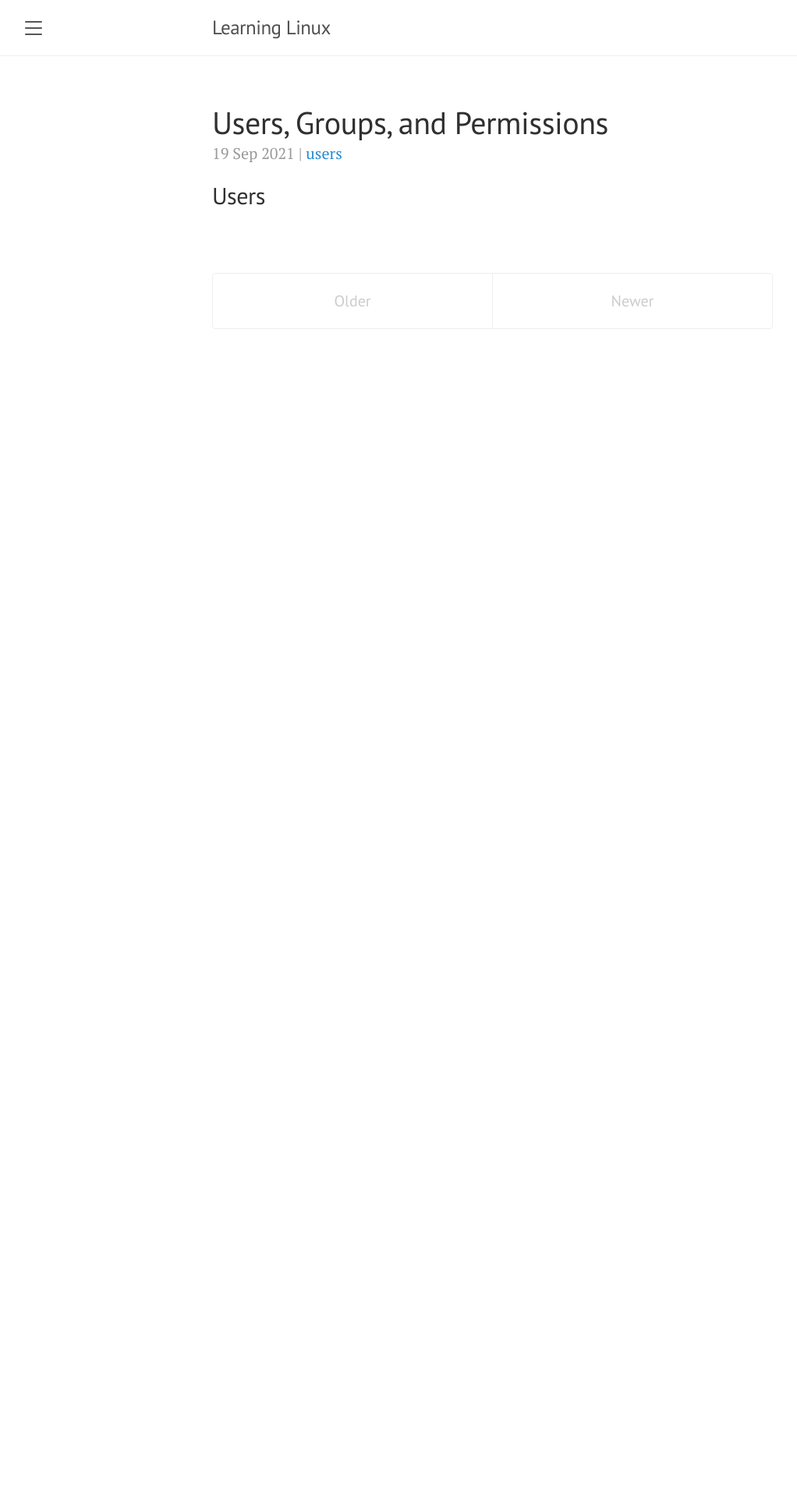
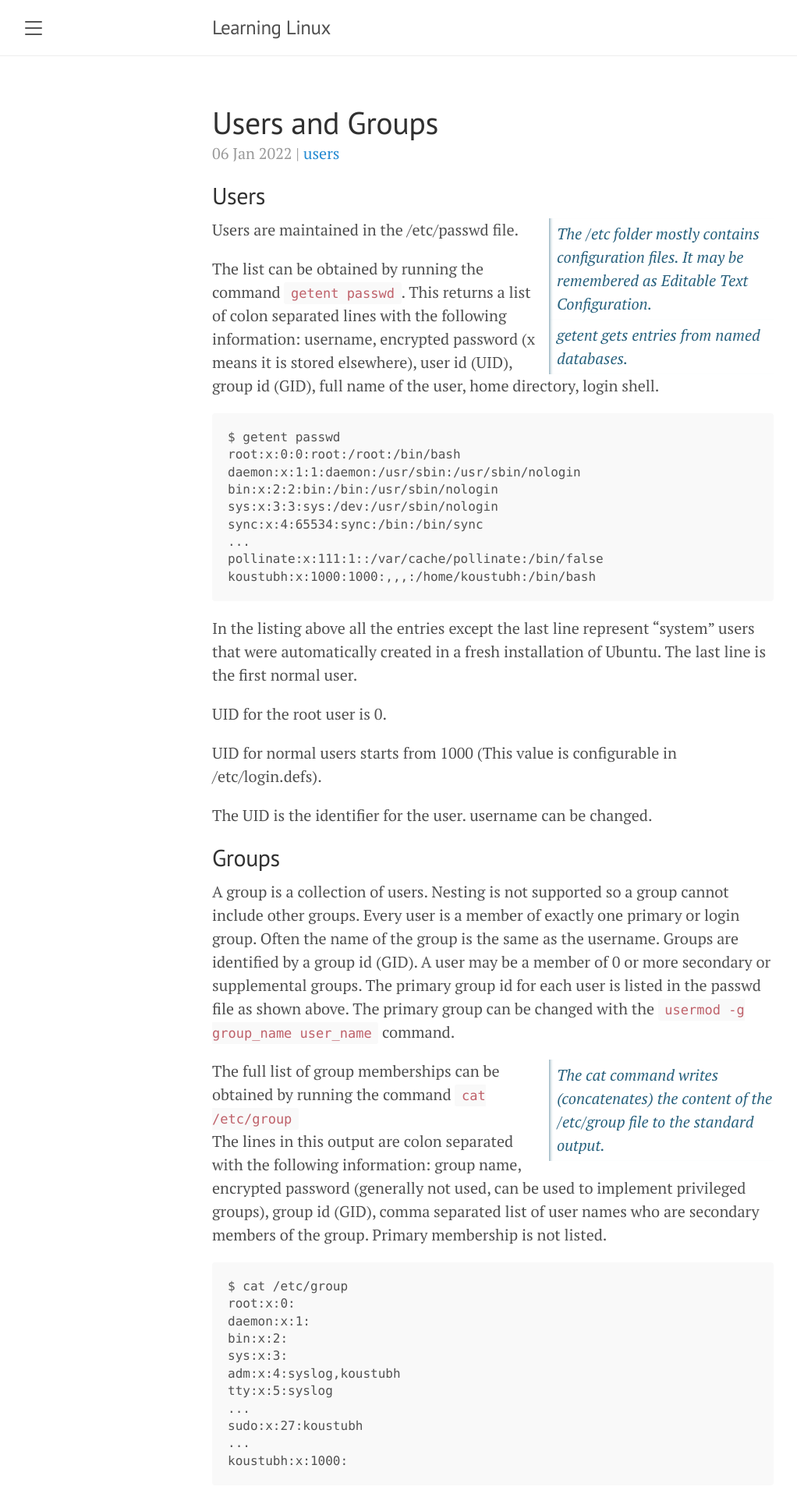
Before and after one commit to koustubhmoharir/linux, a Jekyll site: the page built from index.html, in a window 1280 px wide. Shown: the top 1920 px of the page at 78% size, without its empty margins (8-1030 px from the left). Built offline with Jekyll 4.4.1, drawn with Linux system fonts in a browser that asks for light colours; the list of posts is cut into pages by our own code; before the commit the page ends 900 px from its top, so only the background shows below that; some of the changed text lies outside the part shown.

Commit message:
Published users and groups

````diff
--- a/_posts/2022-01-06-users-groups-permissions.md
+++ /dev/null
@@ -1,8 +0,0 @@
----
-layout: post
-title:  "Users, Groups, and Permissions"
-date:   2021-09-19 21:31:37 +0530
-categories: basics
-tags: users
----
-## Users
--- /dev/null
+++ b/_posts/2022-01-06-users-groups.md
@@ -0,0 +1,68 @@
+---
+layout: post
+title:  "Users and Groups"
+date:   2022-01-06 18:31:37 +0530
+categories: basics
+tags: users
+---
+## Users
+<aside>The /etc folder mostly contains configuration files. It may be remembered as Editable Text Configuration.</aside>
+Users are maintained in the /etc/passwd file.
+
+<aside>getent gets entries from named databases.</aside>
+The list can be obtained by running the command `getent passwd`. This returns a list of colon separated lines with the following information: username, encrypted password (x means it is stored elsewhere), user id (UID), group id (GID), full name of the user, home directory, login shell.
+```
+$ getent passwd
+root:x:0:0:root:/root:/bin/bash
+daemon:x:1:1:daemon:/usr/sbin:/usr/sbin/nologin
+bin:x:2:2:bin:/bin:/usr/sbin/nologin
+sys:x:3:3:sys:/dev:/usr/sbin/nologin
+sync:x:4:65534:sync:/bin:/bin/sync
+...
+pollinate:x:111:1::/var/cache/pollinate:/bin/false
+koustubh:x:1000:1000:,,,:/home/koustubh:/bin/bash
+```
+In the listing above all the entries except the last line represent "system" users that were automatically created in a fresh installation of Ubuntu. The last line is the first normal user.
+
+UID for the root user is 0.
+
+UID for normal users starts from 1000 (This value is configurable in /etc/login.defs).
+
+The UID is the identifier for the user. username can be changed.
+
+## Groups
+A group is a collection of users. Nesting is not supported so a group cannot include other groups. Every user is a member of exactly one primary or login group. Often the name of the group is the same as the username. Groups are identified by a group id (GID). A user may be a member of 0 or more secondary or supplemental groups.
+The primary group id for each user is listed in the passwd file as shown above. The primary group can be changed with the `usermod -g group_name user_name` command.
+
+<aside>The cat command writes (concatenates) the content of the /etc/group file to the standard output.</aside>
+The full list of group memberships can be obtained by running the command `cat /etc/group`
+The lines in this output are colon separated with the following information: group name, encrypted password (generally not used, can be used to implement privileged groups), group id (GID), comma separated list of user names who are secondary members of the group. Primary membership is not listed.
+```
+$ cat /etc/group
+root:x:0:
+daemon:x:1:
+bin:x:2:
+sys:x:3:
+adm:x:4:syslog,koustubh
+tty:x:5:syslog
+...
+sudo:x:27:koustubh
+...
+koustubh:x:1000:
+```
+
+The `groups` command outputs a space separated line of groups for the current user including the primary group. The primary group may not be the first in the list.
+```
+$ groups
+koustubh adm dialout cdrom floppy sudo audio dip video plugdev netdev
+```
+
+The command can also be used as `groups koustubh` to get the groups for a specific user. The format of the output is different
+```
+$ groups koustubh
+koustubh : koustubh adm dialout cdrom floppy sudo audio dip video plugdev netdev
+```
+
+Membership in the sudo group allows a user to run a sudo command.
+
+A description of common groups can be found [here](https://wiki.debian.org/SystemGroups)
--- a/public/css/poole.css
+++ b/public/css/poole.css
@@ -432,3 +432,14 @@ a.pagination-item:hover {
 .task-list-item-checkbox {
   margin-right: 0.5rem;
 }
+
+aside {
+    width: 40%;
+    padding: .25rem 0 .25rem .5rem;
+    margin-left: .5rem;
+    float: right;
+    box-shadow: inset 5px 0 5px -5px #29627e;
+    font-style: italic;
+    color: #29627e;
+    clear: both;
+}
````
